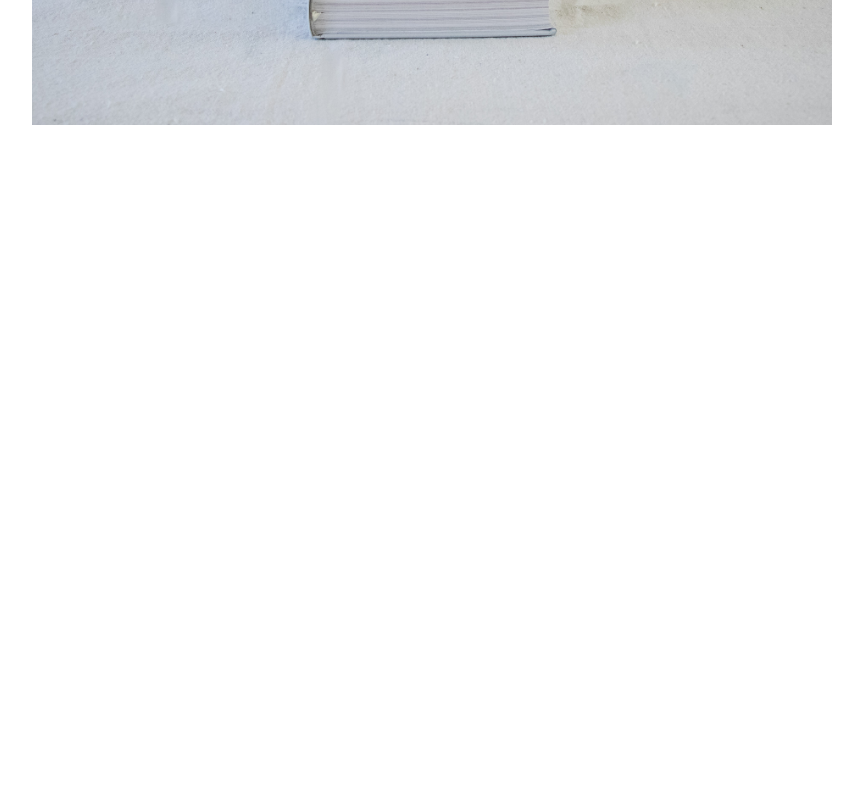
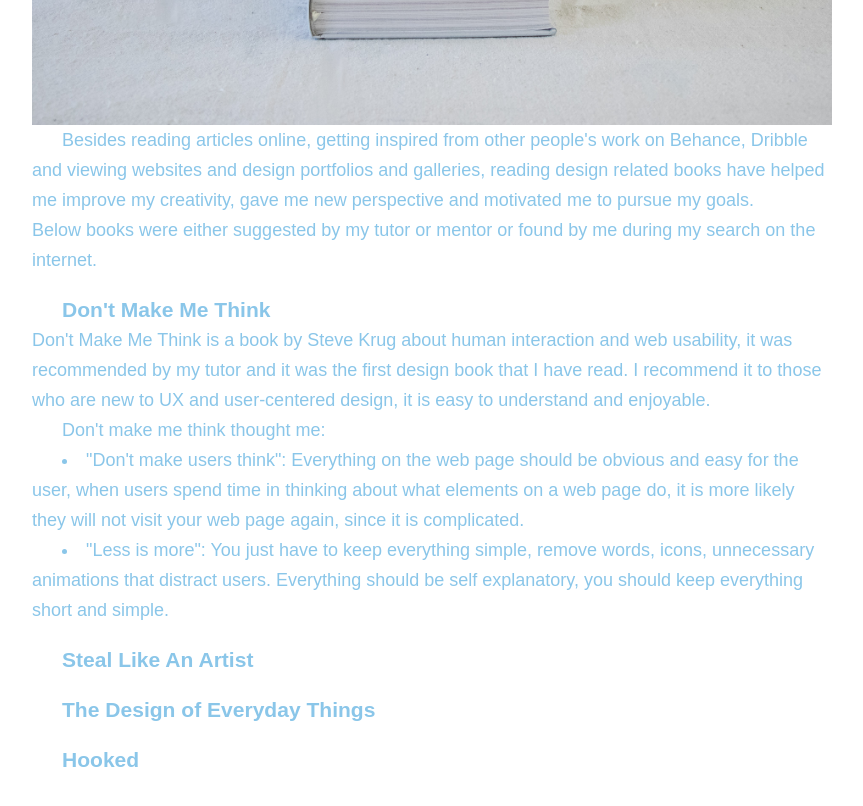
Before and after one commit to paulinemarg/myBlog, a React (Create React App) app: page /books in a window 1280 px wide. Shown: the part 600-1406 px from the top of the page, without its empty margins (208-1071 px from the left). Before the commit the page ends 800 px from the top, so only its background shows below. Built offline with nearby package versions, Linux system fonts and the light colour scheme; the HTML template or start-up script is replaced by a standard one.

Commit message:
updated article

```diff
--- a/src/components/pages/Books.jsx
+++ b/src/components/pages/Books.jsx
@@ -8,6 +8,24 @@ export default function Books() {
         <img src='images/books.jpg' alt='' />
         <div className="article-content">
           <div className='indent'>
+            Besides reading articles online, getting inspired from other people's work on Behance, Dribble and viewing websites and design portfolios and galleries, reading design related books have helped me improve my creativity, gave me new perspective and motivated me to pursue my goals.<br></br>
+            Below books were either suggested by my tutor or mentor or found by me during my search on the internet.
+          </div>
+          <div className='indent'>
+            <h3>Don't Make Me Think</h3>
+            Don't Make Me Think is a book by Steve Krug about human interaction and web usability, it was recommended by my tutor and it was the first design book that I have read. I recommend it to those who are new to UX and user-centered design, it is easy to understand and enjoyable.
+            <ul>Don't make me think thought me:</ul>
+            <li>"Don't make users think": Everything on the web page should be obvious and easy for the user, when users spend time in thinking about what elements on a web page do, it is more likely they will not visit your web page again, since it is complicated. </li>
+            <li>"Less is more": You just have to keep everything simple, remove words, icons, unnecessary animations that distract users. Everything should be self explanatory, you should keep everything short and simple.</li>
+          </div>
+          <div className='indent'>
+            <h3>Steal Like An Artist</h3>
+          </div>
+          <div className='indent'>
+            <h3>The Design of Everyday Things</h3>
+          </div>
+          <div className='indent'>
+            <h3>Hooked</h3>
           </div>
         </div>
     </div>
```
